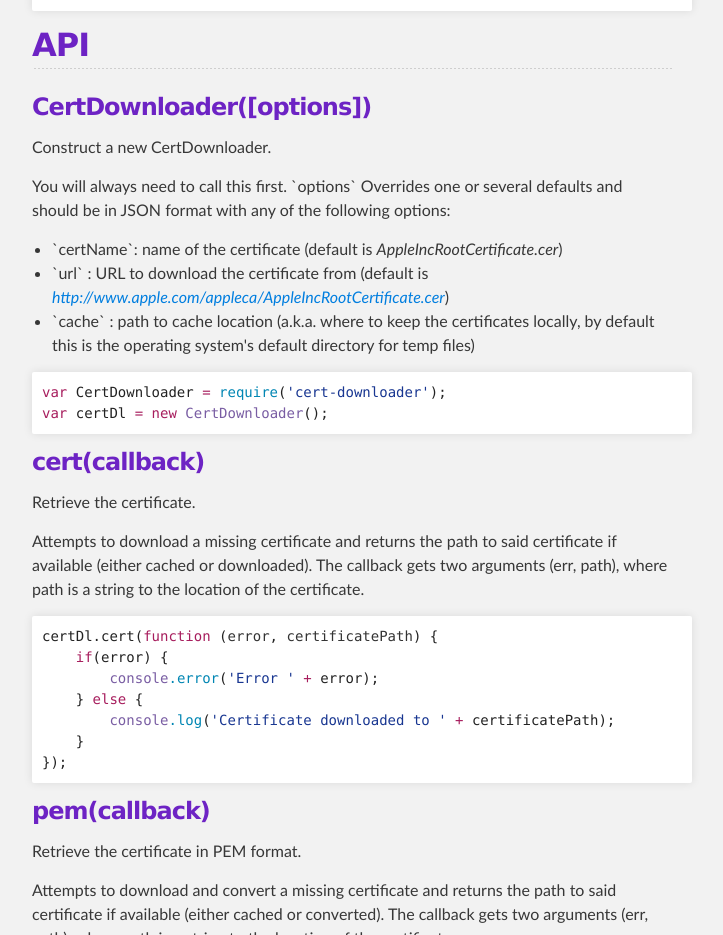
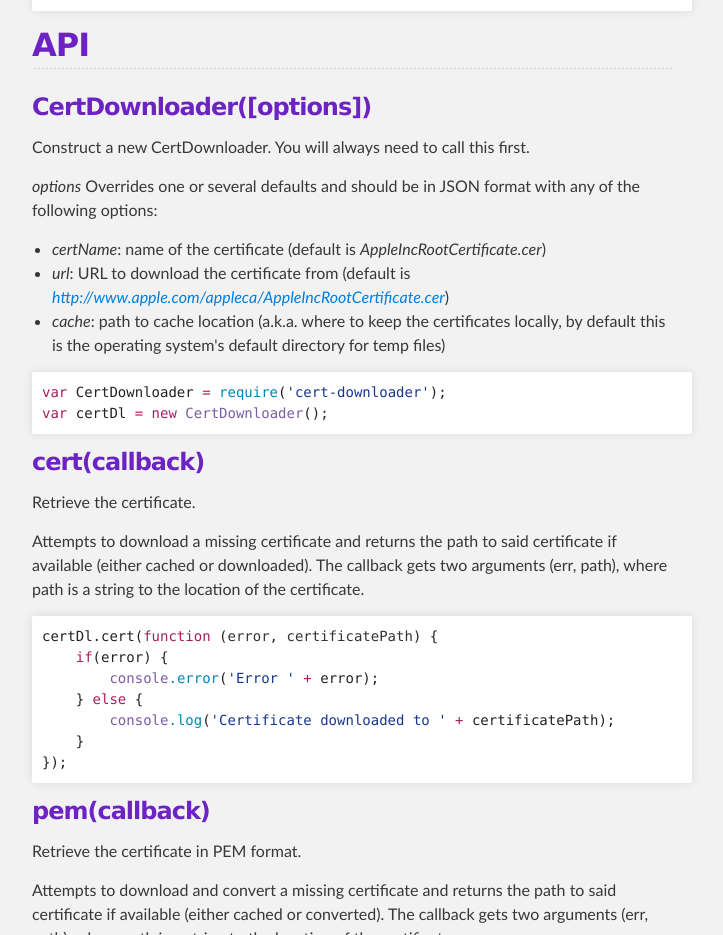
Before and after one commit to neofreko/cert-downloader, a plain HTML site: page index.html in a window 1280 px wide. Shown: the part 2100-3035 px from the top of the page, without its empty margins (288-1011 px from the left). Drawn offline with Linux system fonts and the light colour scheme.

Commit message:
HTML, not MD mistake fixed

```diff
--- a/index.html
+++ b/index.html
@@ -108,12 +108,12 @@ certDl.verify(file, <span class="pl-k">function</span>(<span class="pl-smi">erro
 <a id="api" class="anchor" href="#api" aria-hidden="true"><span class="octicon octicon-link"></span></a>API</h2>
 
 <h3>CertDownloader([options])</h3>
-<p>Construct a new CertDownloader.</p>
-<p>You will always need to call this first. `options` Overrides one or several defaults and should be in JSON format with any of the following options:</p>
+<p>Construct a new CertDownloader. You will always need to call this first.</p>
+<p><em>options</em> Overrides one or several defaults and should be in JSON format with any of the following options:</p>
 <ul>
-    <li>`certName`: name of the certificate (default is <em>AppleIncRootCertificate.cer</em>)</li>
-    <li> `url`     : URL to download the certificate from (default is <em><a href="http://www.apple.com/appleca/AppleIncRootCertificate.cer">http://www.apple.com/appleca/AppleIncRootCertificate.cer</a></em>)</li>
-    <li> `cache`   : path to cache location (a.k.a. where to keep the certificates locally, by default this is the operating system's default directory for temp files)</li>
+    <li><em>certName</em>: name of the certificate (default is <em>AppleIncRootCertificate.cer</em>)</li>
+    <li><em>url</em>: URL to download the certificate from (default is <em><a href="http://www.apple.com/appleca/AppleIncRootCertificate.cer">http://www.apple.com/appleca/AppleIncRootCertificate.cer</a></em>)</li>
+    <li><em>cache</em>: path to cache location (a.k.a. where to keep the certificates locally, by default this is the operating system's default directory for temp files)</li>
 </ul>
 <div class="highlight highlight-js">
     <pre><span class="pl-k">var</span> CertDownloader <span class="pl-k">=</span> <span class="pl-c1">require</span>(<span class="pl-s"><span class="pl-pds">'</span>cert-downloader<span class="pl-pds">'</span></span>);
```
